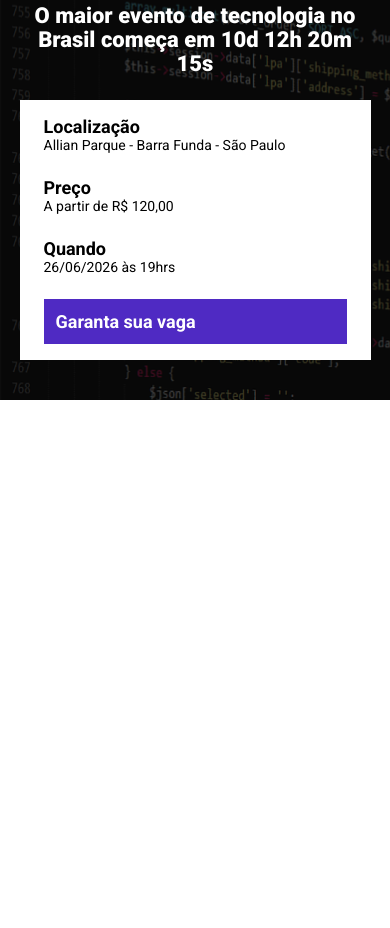
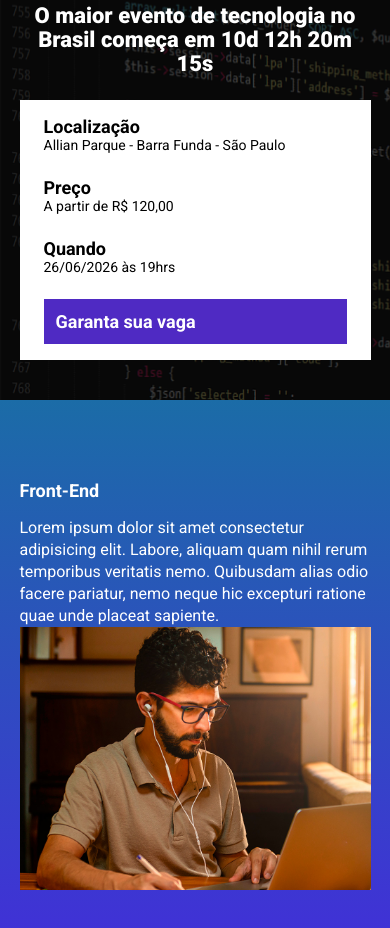
Before and after one commit to vxsk/lading_page_evento, a website built with Parcel: page src/index.html in a window 390 px wide. Shown: the part 100-1028 px from the top of the page. Before the commit the page ends 844 px from the top, so only its background shows below. Built offline with nearby package versions, Linux system fonts and the light colour scheme.

Commit message:
Adicionando a primeira section

```diff
--- a/src/index.html
+++ b/src/index.html
@@ -39,5 +39,17 @@
             </div>
         </div>
     </header>
+
+    <section class="event">
+        <div class="container">
+            <div class="event__details">
+                <h2 class="event__details__title">Front-End</h2>
+                <p class="event__details__description">
+                    Lorem ipsum dolor sit amet consectetur adipisicing elit. Labore, aliquam quam nihil rerum temporibus veritatis nemo. Quibusdam alias odio facere pariatur, nemo neque hic excepturi ratione quae unde placeat sapiente.
+                </p>
+                <img class="event__image" src="./images/frontend.png" alt="frontend">
+            </div>
+        </div>
+    </section>
 </body>
 </html>
--- /dev/null
+++ b/src/styles/_event.scss
@@ -0,0 +1,41 @@
+.event {
+    padding: 80px 0;
+    background-image: linear-gradient(#1B6CA7, #442BDB);
+
+    .container {
+        display: flex;
+    }
+
+    &__image {
+        max-width: 360px;
+    }
+
+    &__details {
+        margin-right: 40px;
+
+        &__title {
+            font-size: 18px;
+            font-weight: bold;
+            margin-bottom: 16px;
+        }
+
+        &__description {
+            line-height: 22px;
+        }
+    }
+
+    @media(max-width: 640px) {
+        .container {
+            display: block;
+        }
+
+        &__image {
+            width: 100%;
+        }
+
+        &__details {
+            margin-right: 0;
+            margin-bottom: 16px;
+        }
+    }
+}
--- a/src/styles/main.scss
+++ b/src/styles/main.scss
@@ -1,11 +1,12 @@
 @use 'hero';
 @use 'components/infos_bar';
 @use 'components/buttons';
+@use 'event';
 
 * {
+    box-sizing: border-box;
     margin: 0;
     padding: 0;
-    box-sizing: border-box;
     font-family: Roboto, sans-serif;
     color: #fff;
     list-style: none;
```
